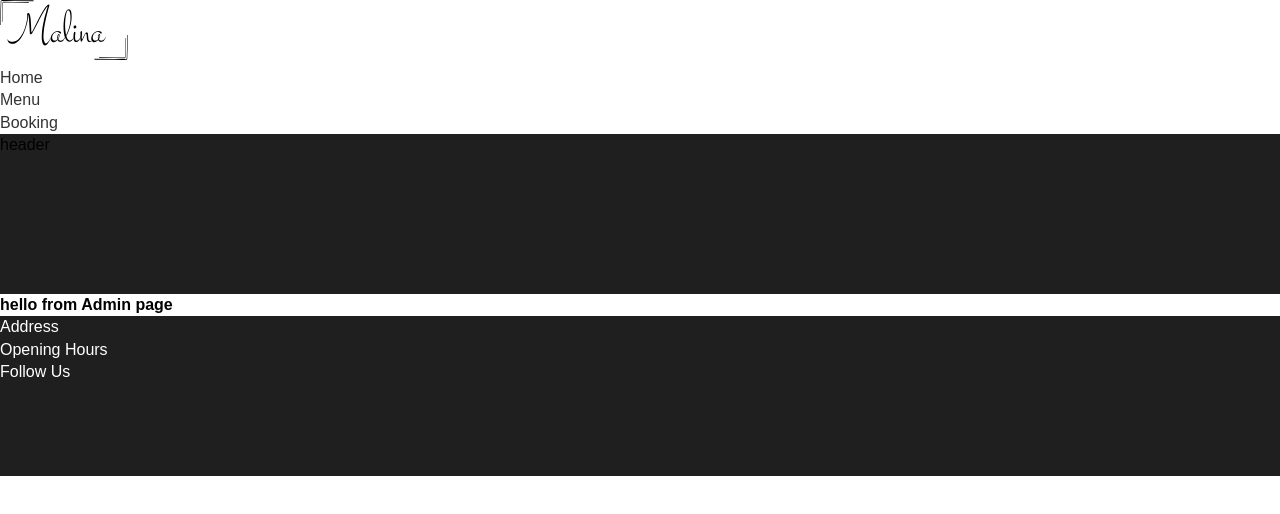
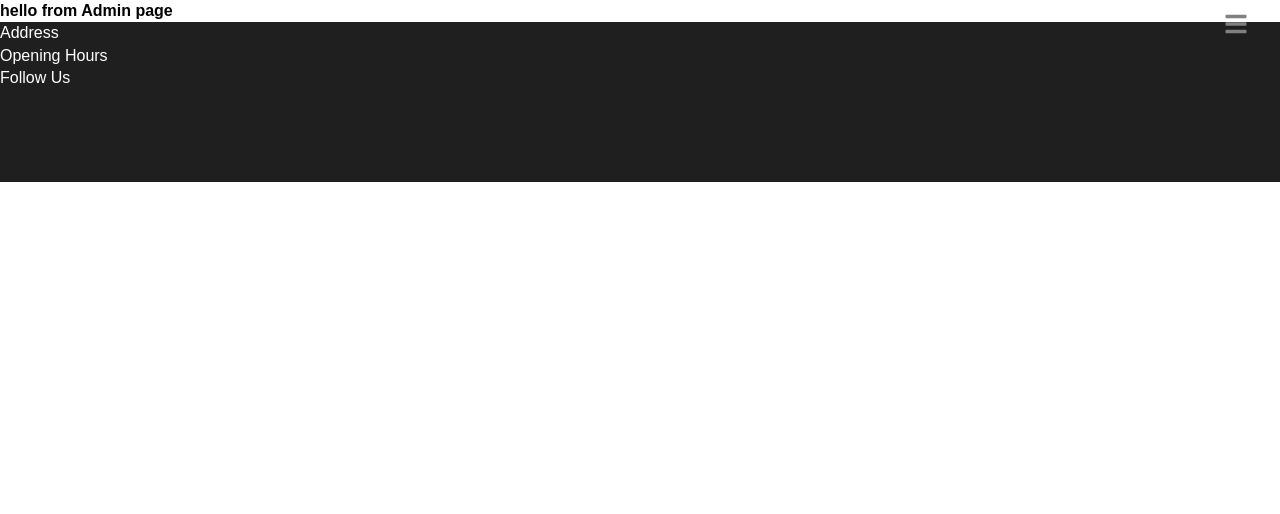
Before and after one commit to JuliaLahdo/malina-restaurant, a React (Create React App) app: page /Admin in a window 1280 px wide. Shown: the top 514 px of the page. Built offline with nearby package versions, Linux system fonts and the light colour scheme; the HTML template or start-up script is replaced by a standard one.

Commit message:
create IheaderProps and test change different titles in header

```diff
--- a/package.json
+++ b/package.json
@@ -14,6 +14,7 @@
     "react-calendar": "^2.19.1",
     "react-datepicker": "^2.8.0",
     "react-dom": "^16.9.0",
+    "react-icons": "^3.7.0",
     "react-moment": "^0.9.2",
     "react-router-dom": "^5.0.1",
     "react-scripts": "3.1.1",
--- a/src/App.tsx
+++ b/src/App.tsx
@@ -17,7 +17,7 @@ class App extends React.Component{
       <Router>
         <main>
           <Navbar />
-            <Header />
+
               <Switch>
                 <Route path="/" exact component={Home} />
                 <Route path="/Menu" exact component={Menu} />
--- a/src/Components/Header/Header.css
+++ b/src/Components/Header/Header.css
@@ -1,4 +1,5 @@
 header{
-    background-color: #1f1f1f;
-    height: 20vh;
+
+    margin-top: 30vh;
+
 }
--- a/src/Components/Header/Header.tsx
+++ b/src/Components/Header/Header.tsx
@@ -1,11 +1,37 @@
 import React, { Component } from 'react';
 import './Header.css';
 
-export default class Header extends Component {
+export interface IHeaderProps {
+
+    title: any;
+
+  }
+
+export default class Header extends Component <IHeaderProps,{}>{
+
+    constructor(props: IHeaderProps) {
+
+        super(props);
+
+      }
+
+
     render() {
         return (
             <header>
-               header
+               <div className="container">
+                    <div className="card">
+                        <div className="title">
+                            <h1 className="text">
+                                {this.props.title}
+                            </h1>
+
+                        </div>
+
+
+                    </div>
+
+                </div>
             </header>
         )
     }
--- a/src/Components/Navbar/Navbar.css
+++ b/src/Components/Navbar/Navbar.css
@@ -1,4 +1,57 @@
 .navbar{
-    width: 10%;
+    position: fixed;
+    top: 0;
+    left: 0;
+    width: 100%;
+    padding: 0.75em 2rem;
+
+
 
 }
+
+.navIcon{
+    font-size: 1.5rem;
+    color: grey;
+
+}
+
+.navLinks{
+    height: 0;
+    overflow: hidden;
+    list-style-type: none;
+}
+
+.navHeader{
+    display: flex;
+    justify-content: space-between;
+}
+
+.showNav{
+    height: 100px;
+}
+
+
+.navBtn{
+    background: transparent;
+    border: none;
+    cursor: pointer;
+    outline: none;
+
+}
+
+
+
+@media screen and(min-width: 576px){
+    .navBtn{
+        display: none;
+    }
+
+    .navCenter{
+        max-width: 1170px;
+    }
+
+}
+
+@media screen and(min-width: 992px){
+
+}
--- a/src/Components/Navbar/Navbar.tsx
+++ b/src/Components/Navbar/Navbar.tsx
@@ -2,16 +2,49 @@ import React from 'react';
 import './Navbar.css';
 import logo from '../../Images/BlackLogo.svg';
 import { Link } from 'react-router-dom';
+import { FaBars } from 'react-icons/fa';
 
-class Navbar extends React.Component {
+
+
+interface IState {
+    isOpen: boolean;
+  }
+
+
+
+class Navbar extends React.Component<{}, IState> {
+    constructor(props:any){
+        super(props);
+            this.state = {
+                isOpen: false
+            }
+
+        this.handleToggle = this.handleToggle.bind(this);
+    }
+
+
+    handleToggle(){
+        this.setState({
+            isOpen:!this.state.isOpen
+        })
+    }
+
     render() {
         return(
             <nav className="navbar">
-                <Link to="/">
-                    <img src={logo} alt="logo" />
-                </Link>
+                <div className="navCenter">
+                    <div className="navHeader">
+                        <Link to="/">
+                            <img src={logo} alt="malina Restaurant" />
+                        </Link>
+                        <button type="button" className="navBtn" onClick={this.handleToggle}>
+                            <FaBars className="navIcon" />
+                        </button>
+                    </div>
+                </div>
+
                 <div>
-                    <ul>
+                    <ul className={this.state.isOpen ? "navLinks showNav" : "navLinks"}>
                         <li>
                             <Link to="/">
                             Home
--- a/src/Pages/Booking/Booking.tsx
+++ b/src/Pages/Booking/Booking.tsx
@@ -5,6 +5,8 @@ import 'react-datepicker/dist/react-datepicker.css';
 import './Booking.css';
 import axios from 'axios';
 import moment from 'moment';
+import Header from '../../Components/Header/Header';
+
 
 
 
@@ -41,17 +43,13 @@ class Booking extends React.Component<{}, IBookingsState> {
           this.state = {
           bookings:
             {
-
               dateOfBooking:moment(),
               timeOfBooking:"",
               numberOfGuests: 0,
               email:"",
               name:"",
               phone:""
-
-
             }
-
         };
 
          // This binding is necessary to make `this` work in the callback
@@ -157,7 +155,14 @@ class Booking extends React.Component<{}, IBookingsState> {
     render() {
       console.log(this.state.bookings.dateOfBooking);
         return (
+
+
+
             <div className="container">
+                 <Header title="Booking page" />
+
+
+
 
               <div className="bookingFormContainer">
                     <form onSubmit={(e) => this.handleSubmit(e)} noValidate>
--- a/src/Pages/Home/Home.tsx
+++ b/src/Pages/Home/Home.tsx
@@ -1,11 +1,15 @@
-import React from 'react'
+import React from 'react';
+import Header from '../../Components/Header/Header';
+import {Link} from 'react-router-dom';
 
 class Home extends React.Component {
     render() {
         return (
-            <h4>
-                hello from Home page
-            </h4>
+            <Header title="welcome to Malina restaurnats">
+                 <Link to="/Booking">
+                            Booking
+                            </Link>
+                            </Header>
         )
     }
 }
--- a/src/Pages/Menu/Menu.tsx
+++ b/src/Pages/Menu/Menu.tsx
@@ -1,11 +1,15 @@
-import React from 'react'
+import React from 'react';
+import Header from '../../Components/Header/Header';
 
 class Menu extends React.Component {
     render() {
         return (
-            <h4>
-                hello from menu page
-            </h4>
+            <Header title="menu page">
+                <h2>
+                menu page
+                </h2>
+
+            </Header>
         )
     }
 }
--- a/src/Pages/NotFound404/NotFound404.tsx
+++ b/src/Pages/NotFound404/NotFound404.tsx
@@ -1,11 +1,19 @@
-import React from 'react'
+import React from 'react';
+import Header from '../../Components/Header/Header';
+import {Link} from 'react-router-dom';
 
 class NotFound404 extends React.Component {
     render() {
         return (
-            <h4>
-               hello from error page
-            </h4>
+           <Header title="404">
+            <h2>
+                you are in the wrong place
+            </h2>
+            <Link to="/">
+                return home
+            </Link>
+
+            </Header>
         )
     }
 }
```
Also changed, not shown: 1 other file (tests, documents, lock files or other folders).
